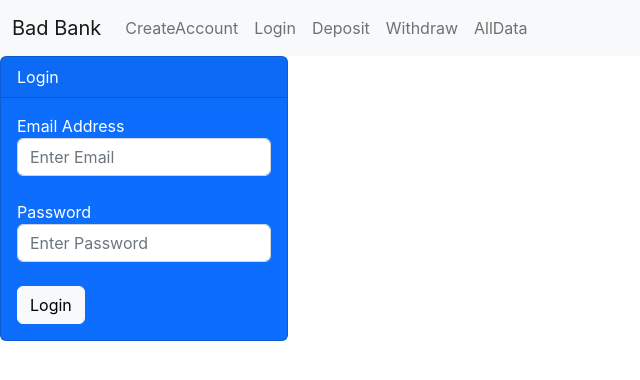
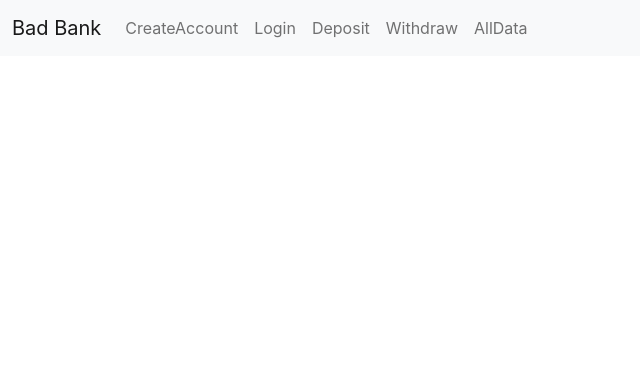
Before and after one commit to rebeccabuehler/bad-banking-app, a React (Create React App) app: page /Component/login in a window 1280 px wide. Shown: the top 380 px of the page, without its empty margins (0-640 px from the left). Built offline with nearby package versions, Linux system fonts and the light colour scheme.

Commit message:
removed login, trying to update users

```diff
--- a/src/App.js
+++ b/src/App.js
@@ -3,7 +3,6 @@ import {BrowserRouter, Routes, Route } from 'react-router-dom';
 import Navbar from './Components/navbar';
 import Home from './Components/home';
 import CreateAccount from './Components/createaccount';
-import Login from './Components/login';
 import AllData from './Components/alldata';
 import Deposit from './Components/deposit';
 import Withdraw from './Components/withdraw';
@@ -18,7 +17,6 @@ function App() {
     <Routes>
     <Route path="/Component/home" exact element={<Home/>} />
     <Route path="/Component/createaccount" element={<CreateAccount/>} />
-    <Route path="/Component/login" element={<Login/>} />
     <Route path="/Component/deposit" element={<Deposit/>} />
     <Route path="/Component/withdraw" element={<Withdraw/>} />
     <Route path="/Component/alldata" element={<AllData/>} />
--- a/src/Components/createaccount.js
+++ b/src/Components/createaccount.js
@@ -55,7 +55,8 @@ function CreateAccount() {
               <h5>Success</h5>
               <button type="submit" className="btn btn-light" disable={name ? "name" : ""} onClick={clearForm}>Add Another Account</button>
               <br/>
-              <a href="/Component/login" className="btn btn-light">Go to Login</a>
+              <a href="/Component/deposit" className="btn btn-light">Go to Deposit</a>
+              <a href="/Component/withdraw" className="btn btn-light">Go to Withdraw</a>
               </>
           )}
       />
--- a/src/Components/login.js
+++ /dev/null
@@ -1,71 +0,0 @@
-import React from "react";
-import {UserContext} from './context';
-import Card from './context';
-
-function Login() {
-    const [email, setEmail] = React.useState('');
-    const [password, setPassword] = React.useState('');
-    const [show, setShow] = React.useState(true);
-    const [status, setStatus] = React.useState("");
-    const ctx = React.useContext(UserContext);
-
-    function validate(email, password) {
-        if(email !== ctx.users.email || password !== ctx.users.password) {
-            setStatus('Error email or password does not match');
-            //setTimeout(() => setStatus(''), 6000);
-            return false;
-        }
-        return true;
-      }
-
-      function handleLogin() {
-        console.log(email, password);
-        if(!validate(email, 'email')) return;
-        if(!validate(password, 'password')) return;
-        setShow(false);
-      }
-
-    return (
-        <Card
-            bgcolor="primary"
-            header="Login"
-            status={status}
-            body={ show ? (
-                <>
-                    Email Address
-                    <br />
-                    <input
-                        type="input"
-                        className="form-control"
-                        id="email"
-                        placeholder="Enter Email"
-                        value={email}
-                        onChange={(e) => setEmail(e.currentTarget.value)}
-                    />
-                    <br />
-                    Password
-                    <br />
-                    <input
-                        type="password"
-                        className="form-control"
-                        id="password"
-                        placeholder="Enter Password"
-                        value={password}
-                        onChange={(e) => setPassword(e.currentTarget.value)}
-                    />
-                    <br />
-                    <button type="submit" className="btn btn-light" onClick={handleLogin}>
-                        Login
-                    </button>
-                </>
-                ) : (
-                    <>
-                    <h5>Success {JSON.stringify(ctx.users.name)}</h5>
-                    <a href="/Component/deposit" className="btn btn-light">Deposit Money</a>
-                    <a href="/Component/withdraw" className="btn btn-light">Withdraw Money</a>
-                    </>
-                )}
-        />
-    );
-}
-export default Login;
```
